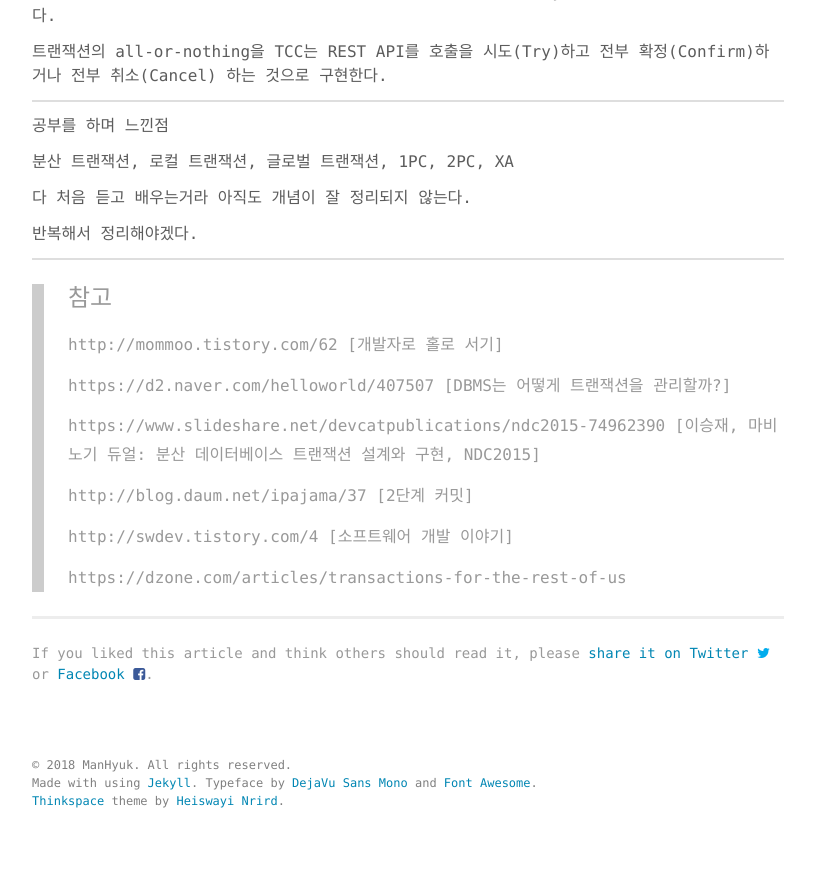
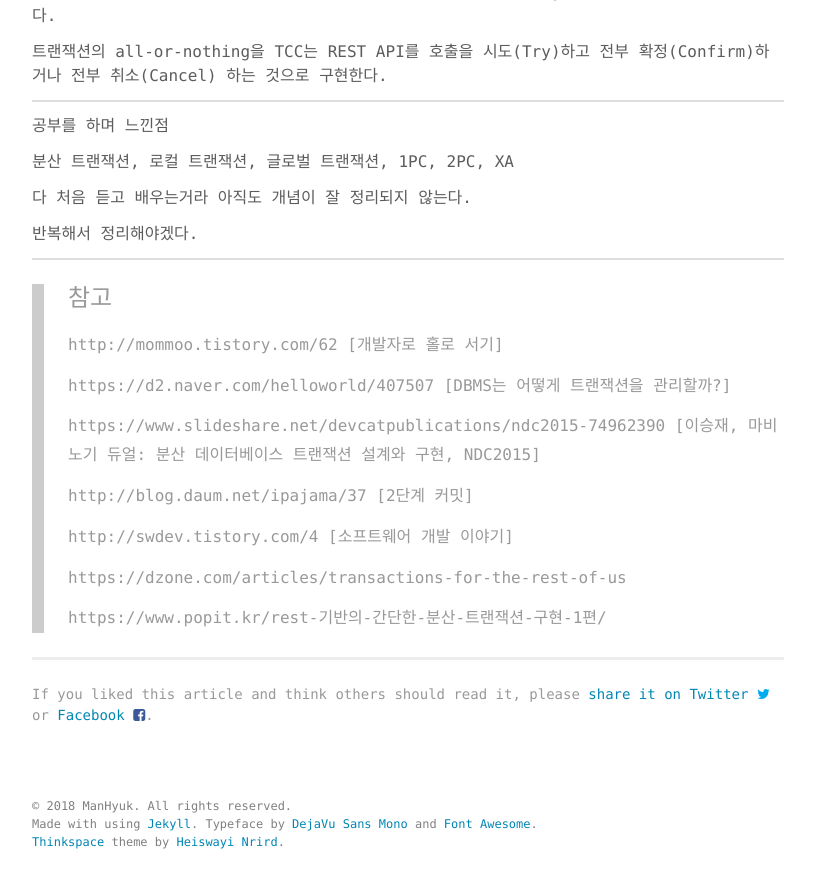
Before and after one commit to ManHyuk/ManHyuk.github.io, a Jekyll site: the page built from _posts/2018-05-20-transaction.md, in a window 1280 px wide and 900 px high, scrolled down 8251 px. Shown: the top 888 px of the window, without its empty margins (232-1047 px from the left). Built offline with Jekyll 4.4.1, drawn with Linux system fonts in a browser that asks for light colours; before the commit the page ends 9110 px from its top, so only the background shows below that; some of the changed lines change nothing that is shown.

Commit message:
edit transaction.md

```diff
--- a/_posts/2018-05-20-transaction.md
+++ b/_posts/2018-05-20-transaction.md
@@ -302,3 +302,5 @@ REST API 호출(2단계, 3단계)은 한 번에 끝내는 것이 아니라 2번(
 > http://swdev.tistory.com/4 [소프트웨어 개발 이야기]
 >
 > https://dzone.com/articles/transactions-for-the-rest-of-us
+>
+> https://www.popit.kr/rest-기반의-간단한-분산-트랜잭션-구현-1편/
```
